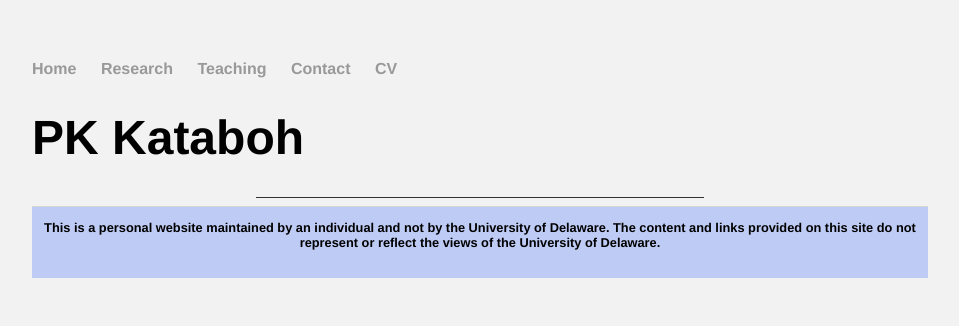
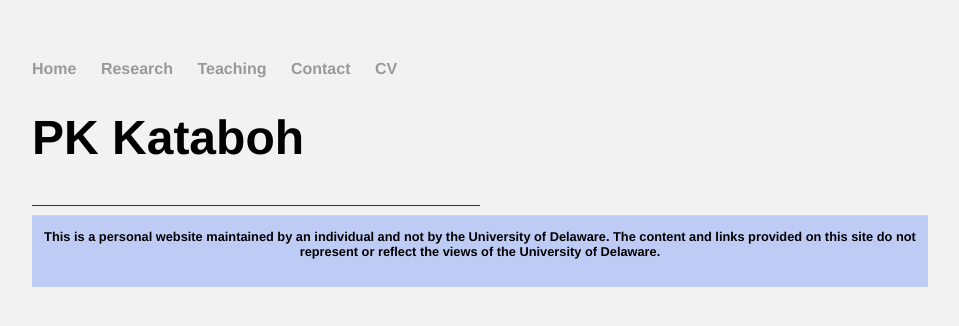
Before and after one commit to kataboh/kataboh.github.io, a Jekyll site: the page built from cv.html, in a window 1280 px wide. Shown: the top 326 px of the page, without its empty margins (160-1119 px from the left). Built offline with Jekyll 4.4.1, drawn with Linux system fonts in a browser that asks for light colours.

Commit message:
update cv

```diff
--- a/css/main.css
+++ b/css/main.css
@@ -48,5 +48,5 @@ hr {
     border: 0;
     height: 1px;
     background: #333;
-    margin-left: 0 rem;
+    float: left;
 }
--- a/cv.html
+++ b/cv.html
@@ -5,4 +5,6 @@ title: PK Kataboh's Homepage
 <div class="blurb">
     <h1>PK Kataboh</h1>
     <hr width="50%">
+    <br>
+
 </div>
```
